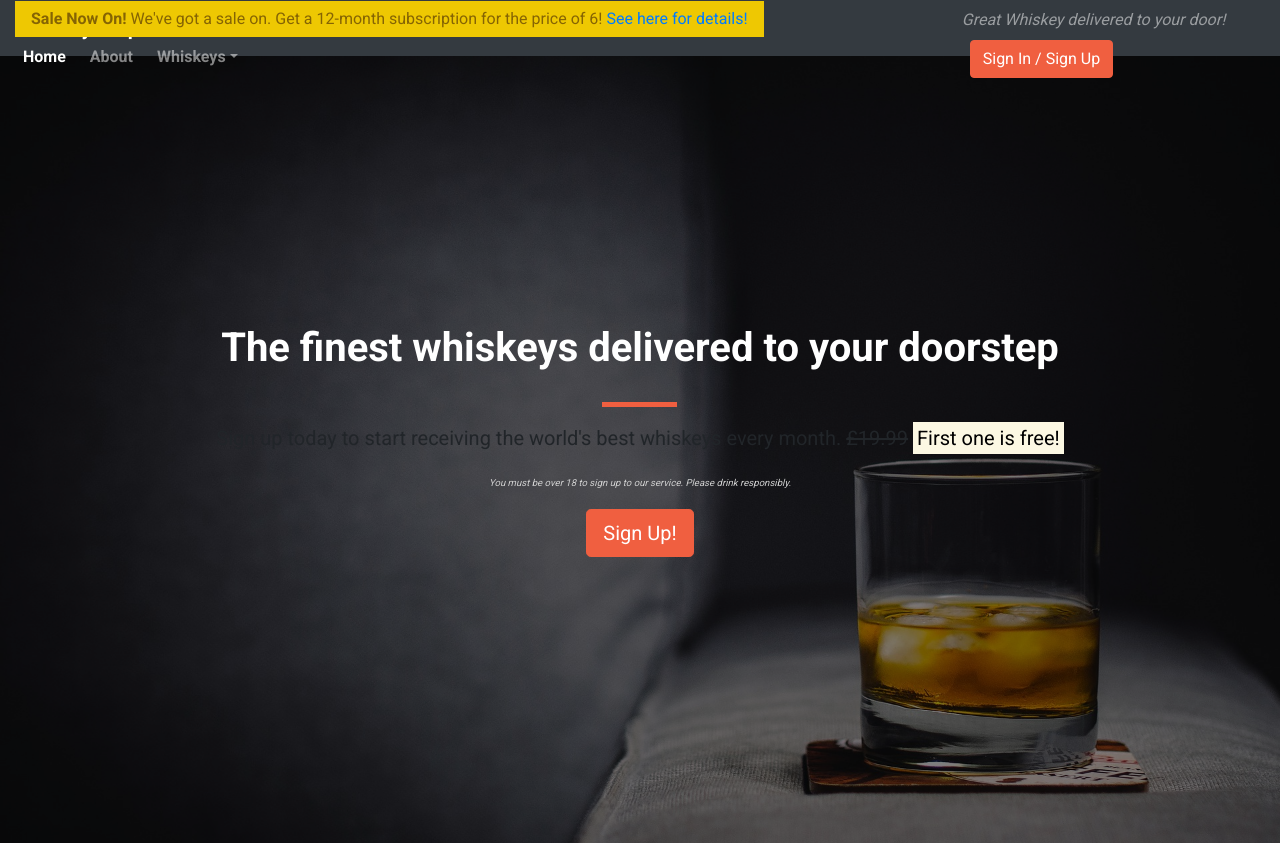
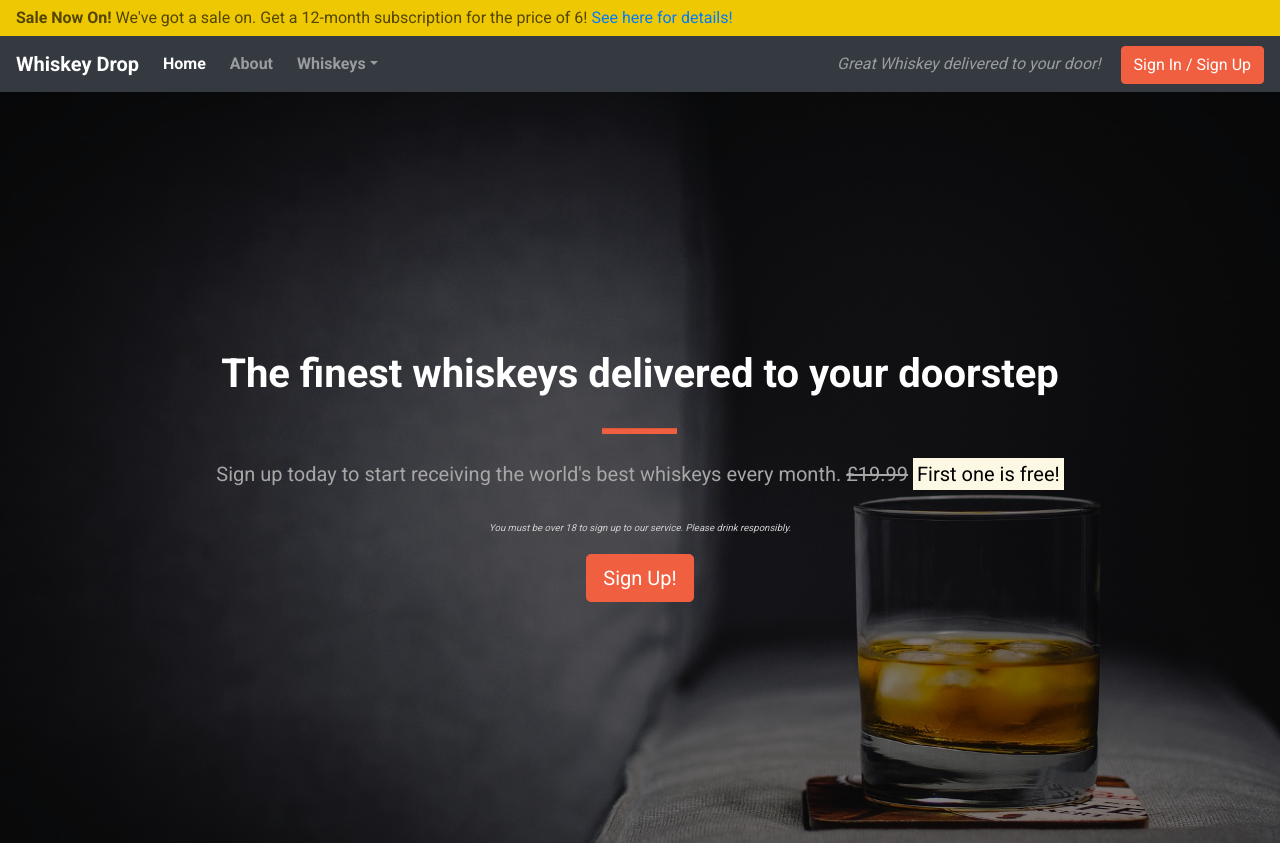
Before and after one commit to hiboibrahim/bootstrap2, a plain HTML site: page index.html in a window 1280 px wide. Shown: the top 843 px of the page. Drawn offline with nearby package versions, Linux system fonts and the light colour scheme.

Commit message:
amend banner,page complete

```diff
--- a/css/style.css
+++ b/css/style.css
@@ -1,27 +1,36 @@
-
 @import url('https://fonts.googleapis.com/css2?family=Roboto:wght@400;700&display=swap');
 
-body {font-family: 'Roboto', sans-serif;}
+body {
+  font-family: 'Roboto', sans-serif;
+}
 
 .container-wrapper {}
 
 .container-wrapper--red {
   background-color: #f05f40;
-  color:  background-color:#f05f40;
+  color: white;
 }
 
-.alert-container col-12 {
+.alert-container {}
+
+.alert-container .col-12 {
   padding-left: 0;
   padding-right: 0;
 }
-.site-wide-alert {border-radius: 0;
+
+.site-wide-alert {
+  border-radius: 0;
   margin-bottom: 0;
   padding: 5px 15px;
   background-color: #eec802;
   border-color: #eec802;
-border: 1px solid transparent;}
+  border: 1px solid transparent;
+  color: #544600;
+}
 
-.callout-container{height:100vh;
+
+.callout-container {
+  height: 100vh;
   background: url("../media/whiskey-background.jpg") no-repeat bottom right fixed;
   -webkit-background-size: cover;
   -moz-background-size: cover;
@@ -30,84 +39,121 @@ border: 1px solid transparent;}
   display: flex;
   align-items: center;
   justify-content: center;
-    position:relative;
+  position: relative;
 
 }
+
 .opaque-overlay {
   position: absolute;
   top: 0;
   left: 0;
   height: 100%;
   width: 100%;
-  background-color: rgba(0,0,0,0.5);
+  background-color: rgba(0, 0, 0, 0.5);
 }
 
-.quotes-container{}
+.quotes-container {}
 
-.features-container{}
+.features-container {}
 
 /* block dividers*/
 .block-divider {
   width: 75px;
-  height:5px;
-   border:0;
-   background-color:#f05f40;}
+  height: 5px;
+  loc border: 0;
+  background-color: #444;
+}
 
 /* Page headers */
-   .page-header {margin-bottom: 0;
+.page-header {
+  margin-bottom: 0;
   border-bottom: 0;
-text-align: center;}
+  text-align: center;
+}
 
-.quotes .page-header {margin-bottom: 20px;}
+.quotes .page-header {
+  margin-bottom: 20px;
+}
 
 /* Block divider white */
 
-.block-divider--white {background-color: white;}
+.block-divider--white {
+  background-color: white;
+}
 
-.page-header h2 {margin-top: 0;}
+.page-header h2 {
+  margin-top: 0;
+}
 
-   .block-divider--orange{background-color: #f05f40;}
+.block-divider--orange {
+  background-color: #f05f40;
+}
 
 /*content containers*/
 
-   .content-container {padding-top: 75px;
-  padding-bottom: 75px;}
+.content-container {
+  padding-top: 75px;
+  padding-bottom: 75px;
+}
 
 .block-divider--short {
   width: 35px;
-    color: #444;
+
 }
 
 
-.jumbotron {background-color: transparent;}
-.jumbotron-header {color: white;
-font-weight:bold;
+.jumbotron {
+  background-color: transparent;
+}
+
+.jumbotron .lead {
+  color: #a7a7a7;
+  margin: 25px 0;
+}
+
+.jumbotron h1 {
+  color: white;
+  font-weight: bold;
   margin-bottom: 30px;
 }
+
 .jumbotron small {
   font-size: 60%;
   font-style: italic;
   color: #d0d0d0;
 }
+
 /* Navbar*/
 
-.navalert-container {position: absolute;
+.navalert-container {
+  position: absolute;
   top: 0;
   left: 0;
+  z-index: 1;
   padding-left: 0;
   padding-right: 0;
 
 }
-.navbar {margin-bottom: 0;
+
+.navbar {
+  margin-bottom: 0;
   border: 0;
   width: 100%;
-background-color: rgba(0,0,0,0.25);
-z-index: 1;
+  background-color: rgba(0, 0, 0, 0.25);
+
 }
-.navbar-brand {color: #fff;
-font-weight: bold;}
 
-.navbar .navbar-nav a {font-weight: bold;}
+.navbar .navbar-brand {
+  font-weight: bold;
+}
+
+.navbar .navbar-toggler {
+  border: 0;
+}
+
+.navbar .navbar-nav a {
+  font-weight: bold;
+}
 
 /* Buttons*/
 
@@ -120,31 +166,37 @@ font-weight: bold;}
 .btn--red {
   color: white;
   background-color: #f05f40;
-  border-color:#f05f40 ;
+  border-color: #f05f40;
 }
 
 .btn--red:hover,
 .btn--red:active,
 .btn--red:focus,
-.btn--red:active:focus {background-color: #df4929;
+.btn--red:active:focus {
+  background-color: #df4929;
   border-color: #df4929;
   color: white;
 
 }
+
 .feature {
   text-align: center;
   margin-bottom: 40px;
 }
 
-.feature i {margin-bottom:20px;
+.feature i {
+  margin-bottom: 20px;
   font-size: 45px;
   line-height: 45px;
-color: white;}
+  color: white;
+}
 
-.feature .btn {background-color: white;
+.feature .btn {
+  background-color: white;
   border-color: white;
   border-radius: 15px;
   min-width: 100px;
   font-weight: bold;
   margin-top: 10px;
-color: #f05f40;}
+  color: #f05f40;
+}
--- a/index.html
+++ b/index.html
@@ -17,33 +17,23 @@
 </head>
 
 <body>
-    <nav class="navbar navbar-dark bg-dark navbar-expand-sm">
-        <a href="/" class="navbar-brand">Whiskey Drop
-        </a>
-
-        <div class="container-fluid navalert-container">
-            <div class="container-fluid alert-container">
-                <div class="row d-none d-sm-block">
-                    <div class="col 12">
-
     <div class="site-wide-alert alert alert-warning">
         <strong>Sale Now On!</strong>
         We've got a sale on. Get a 12-month subscription for the price of 6!
         <a href=""> See here for details!</a>
     </div>
 
+    <nav class="navbar navbar-dark bg-dark navbar-expand-sm">
+        <a href="/" class="navbar-brand">Whiskey Drop
+        </a>
 
-
-                        <button class="navbar-toggler ml-auto" type="button" data-toggle="collapse"
-                            data-target="#myNavbar" aria-controls="myNavbar" aria-expanded="false"
-                            aria-label="Toggle Navigation">
+        <button class="navbar-toggler ml-auto" type="button" data-toggle="collapse" data-target="#myNavbar"
+            aria-controls="myNavbar" aria-expanded="false" aria-label="Toggle Navigation">
             <span class="nav-bartoggler-icon"><i class="fa-solid fa-bars"></i></span>
         </button>
 
+
         <div class="collapse navbar-collapse" id="myNavbar">
-
-
-
 
             <ul class="navbar-nav mr-auto">
                 <li class="active nav-item mr-2">
@@ -77,9 +67,7 @@
                 </li>
             </ul>
         </div>
-                    </div>
-                </div>
-            </div>
+
         <div class="d-none d-md-block">
             <p class="navbar-text my-auto mr-2">
                 <i>Great Whiskey delivered to your door!</i>
@@ -133,7 +121,8 @@
             <div class="col-12 col-md-6">
                 <div class="media">
                     <div class="d-none d-sm-block">
-                    <img src="/media/girl-image.png" alt="girl" class="rounded-circle mr-3" height="100" width="100">
+                        <img src="/media/girl-image.png" alt="girl" class="rounded-circle mr-3" height="100"
+                            width="100">
                     </div>
                     <div class="media-body" <blockquote class="blockquote">
                         <p>I've been introduced to more than 10 great whiskleys I never knew about.</p>
@@ -177,22 +166,27 @@
                 <div class="row">
                     <div class="col-12 col-md-6 col-lg-4">
                         <div class="feature">
-                            <h3><i class="fas fa-gift d-none d-sm-block"></i> Feature 1 <span class="badge badge-success">NEW!</span></h3>
-                            <p>Lorem ipsum dolor sit amet, consectetur adipiscing elit, sed do eiusmod tempor incididunt ut labore et dolore magna aliqua. Ut enim ad minim veniam, quis nostrud exercitation ullamco laboris nisi ut aliquip ex ea commodo consequat.</p>
+                            <h3><i class="fas fa-gift d-none d-sm-block"></i> Feature 1 <span
+                                    class="badge badge-success">NEW!</span></h3>
+                            <p>Lorem ipsum dolor sit amet, consectetur adipiscing elit, sed do eiusmod tempor incididunt
+                                ut labore et dolore magna aliqua. Ut enim ad minim veniam, quis nostrud exercitation
+                                ullamco laboris nisi ut aliquip ex ea commodo consequat.</p>
                             <p><a class="btn btn-sm btn-light" href="">Read More</a></p>
                         </div>
                     </div>
                     <div class="col-12 col-md-6 col-lg-4">
                         <div class="feature">
                             <h3><i class="fas fa-credit-card d-none d-sm-block"></i> Feature 2</h3>
-                            <p>Lorem ipsum dolor sit amet, consectetur adipiscing elit, sed do eiusmod tempor incididunt ut labore et dolore magna aliqua. Ut enim ad minim veniam, quis nostrud exercitation ullamco laboris nisi ut aliquip ex ea commodo consequat.</p>
+                            <p>Lorem ipsum dolor sit amet, consectetur adipiscing elit, sed do eiusmod tempor incididunt
+                                ut labore et dolore magna aliqua. Ut enim ad minim veniam, quis nostrud exercitation
+                                ullamco laboris nisi ut aliquip ex ea commodo consequat.</p>
                             <p><a class="btn btn-sm btn-light" href="">Read More</a></p>
                         </div>
                     </div>
                     <div class="col-12 d-md-none d-lg-block col-lg-4">
                         <div class="feature">
 
-                        <h3><i class="fa-solid fa-circle-xmark d-none d-sm-inline"></i>Feature 3</h3>
+                            <h3><i class="fa-solid fa-circle-xmark d-none d-sm-block"></i>Feature 3</h3>
                             <p>Lorem ipsum, dolor sit amet consectetur adipisicing elit. Tenetur voluptate ducimus
                                 libero
                                 labore
@@ -205,8 +199,9 @@
                         </div>
                     </div>
                 </div>
+            </section>
         </div>
-    </section>
+    </div>
 
         <div class="modal" tabindex="-1" id="signupModal">
             <div class="modal-dialog">
@@ -223,7 +218,8 @@
                                 <label for="exampleInputEmail1">Email address</label>
                                 <input type="email" class="form-control" id="exampleInputEmail1"
                                     aria-describedby="emailHelp">
-                            <small id="emailHelp" class="form-text text-muted">We'll never share your email with anyone
+                                <small id="emailHelp" class="form-text text-muted">We'll never share your email with
+                                    anyone
                                     else.</small>
                             </div>
                             <div class="form-group">
```
Lines whose indentation alone changed are shown as unchanged.
